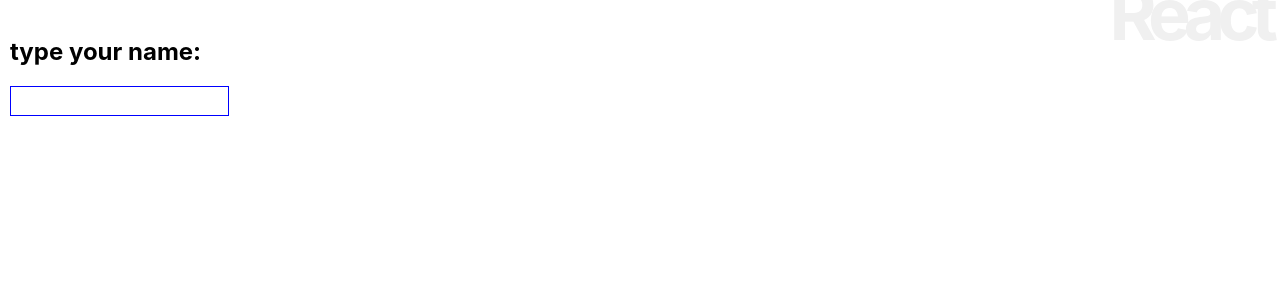
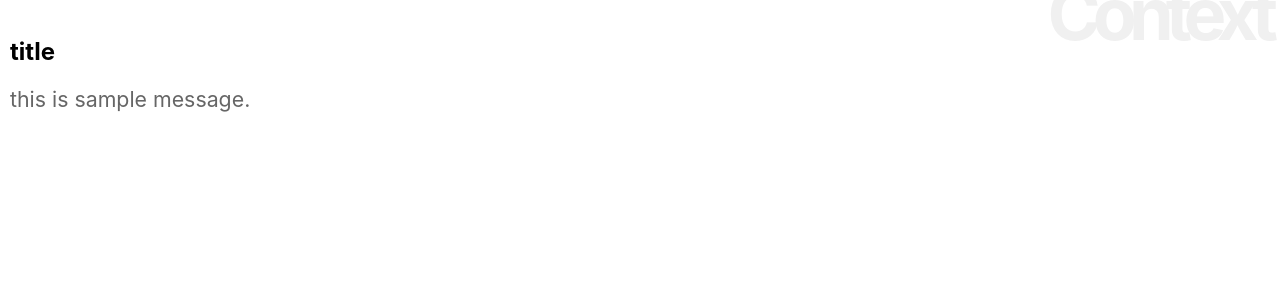
Before and after one commit to takalivian/react_app, a React (Create React App) app: page / in a window 1280 px wide. Shown: the top 300 px of the page. Built offline with nearby package versions, Linux system fonts and the light colour scheme.

Commit message:
コンテキスト

```diff
--- a/src/App.js
+++ b/src/App.js
@@ -2,59 +2,45 @@
 import Rect from './Rect';
 import './App.css';
 
+let data = {title:"title",
+  message:"this is sample message."};
+
+const SampleContext = React.createContext(data);
+
 class App extends Component {
-  input = "";
 
-  msgStyle = {
-    fontSize: "20pt",
-    color: "#900",
-    margin:"20px 0",
-    padding: "5px"
+  render() {
+    return (
+      <div>
+        <h1>Context</h1>
+        <Title />
+        <Message />
+      </div>
+    );
   }
+}
 
-  constructor(props) {
-    super(props);
-    this.state = {
-      message:"type your name:"
-    };
-    this.doCheck = this.doCheck.bind(this);
-  }
-
-  doCheck(event) {
-    alert(event.target.value + "は長すぎます。（最大１０文字）");
-  }
+class Title extends Component {
+  static contextType = SampleContext;
 
   render(){
-    return <div>
-      <h1>React</h1>
-      <h2>{this.state.message}</h2>
-      <Message maxlength="10" onCheck={this.doCheck} />
-    </div>;
+    return (
+      <div>
+        <h2>{this.context.title}</h2>
+      </div>
+    )
   }
 }
 
 class Message extends Component {
-  inputStyle = {
-    fontSize:"12pt",
-    padding:"5px"
-  }
-
-  constructor(props){
-    super(props);
-    this.doChange = this.doChange.bind(this);
-  }
-
-  doChange(e) {
-    if (e.target.value.length > this.props.maxlength) {
-      this.props.onCheck(e);
-      e.target.value =
-        e.target.value.substr(0,this.props.maxlength);
-    }
-  }
+  static contextType = SampleContext;
 
   render(){
-    return <input type="text" style={this.inputStyle}
-      onChange={this.doChange} />
+    return (
+      <div>
+        <p>{this.context.message}</p>
+      </div>
+    )
   }
 }
 
```
